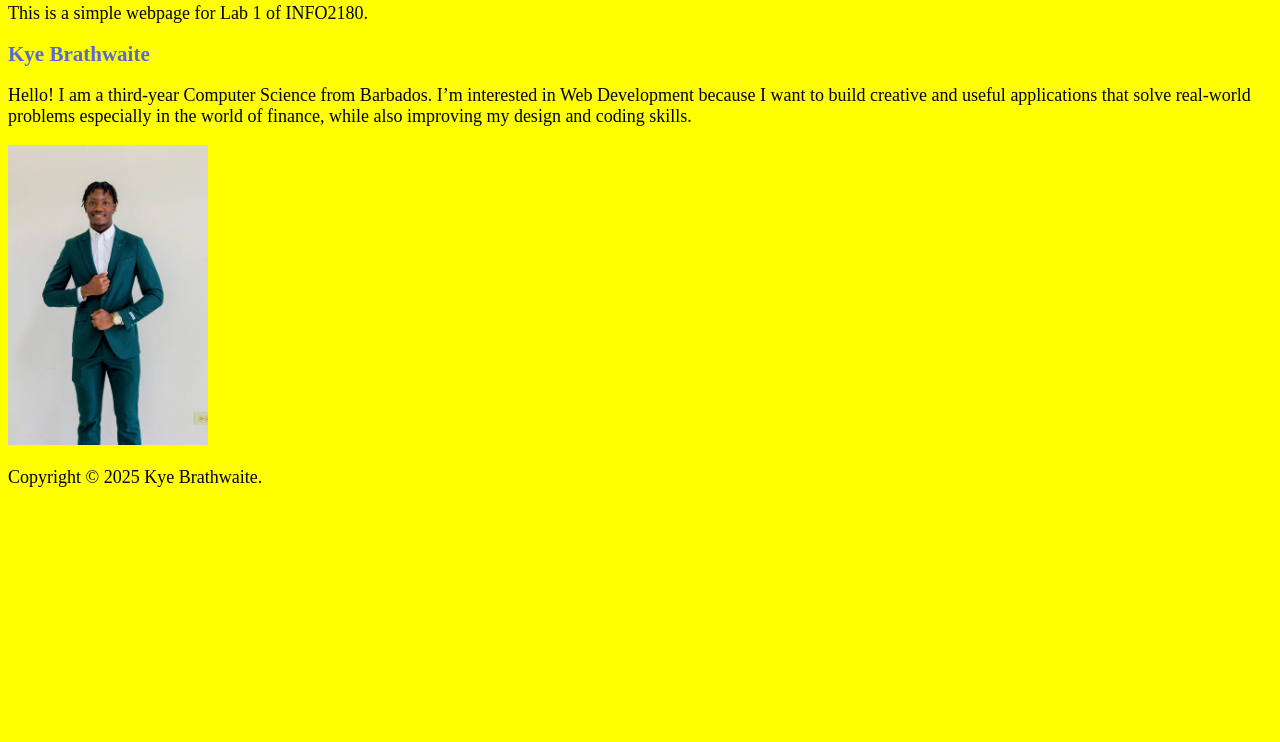
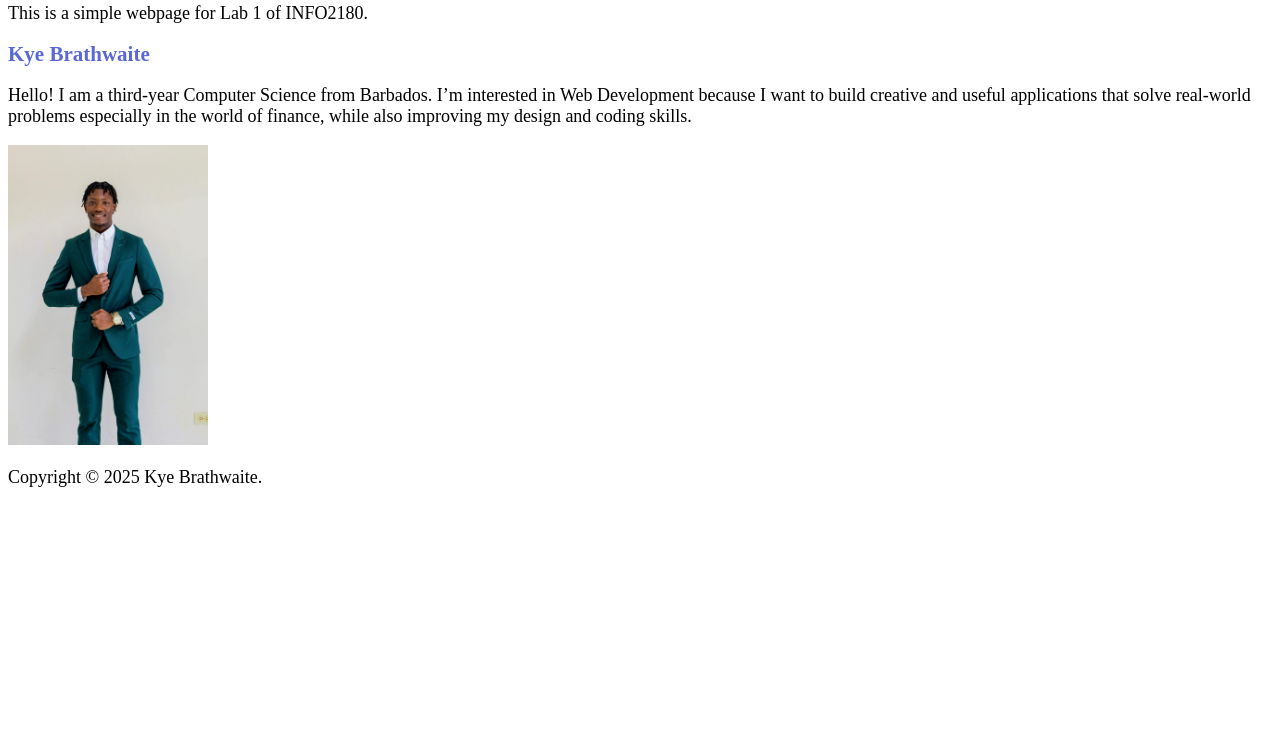
Before and after one commit to pxndacoder/info2180-lab1, a plain HTML site: page index.html in a window 1280 px wide. Shown: the part 58-800 px from the top of the page. Drawn offline with Linux system fonts and the light colour scheme.

Commit message:
Update styles.css

```diff
--- a/styles.css
+++ b/styles.css
@@ -11,6 +11,3 @@ h2 {
 p {
     font-size: 18px;
 }
-body {
-    background-color: yellow;
-}
```
